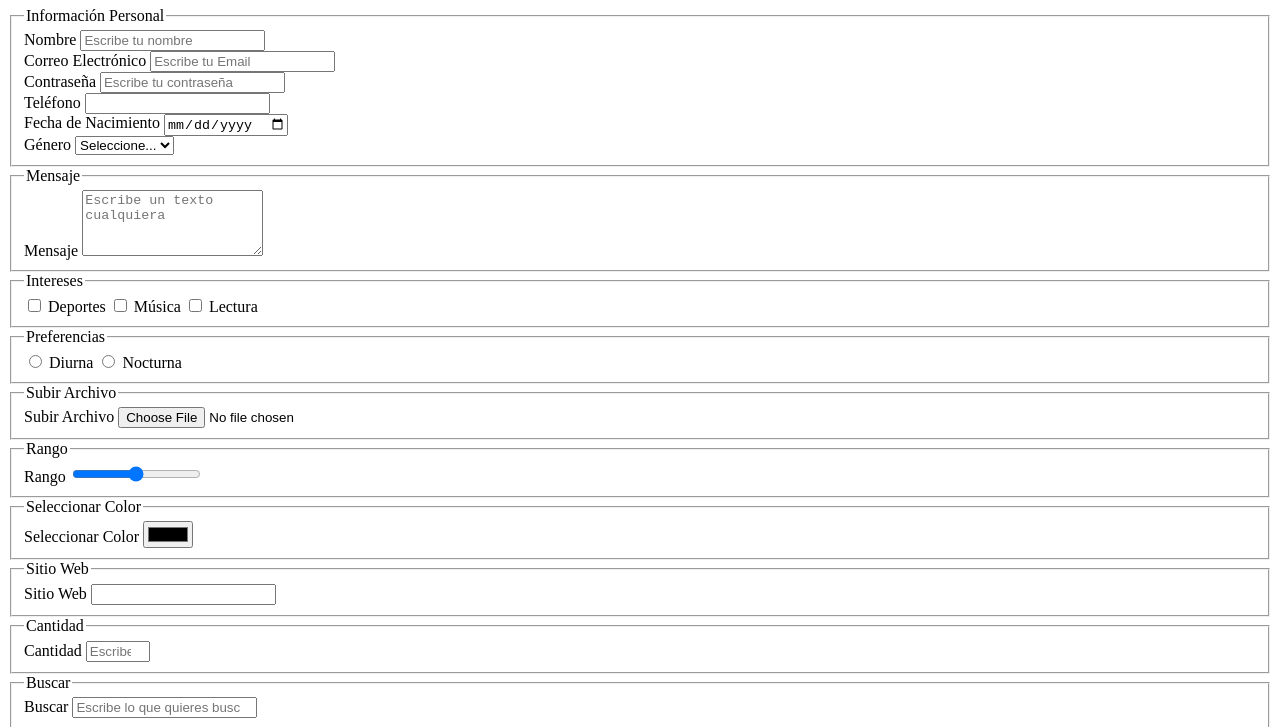
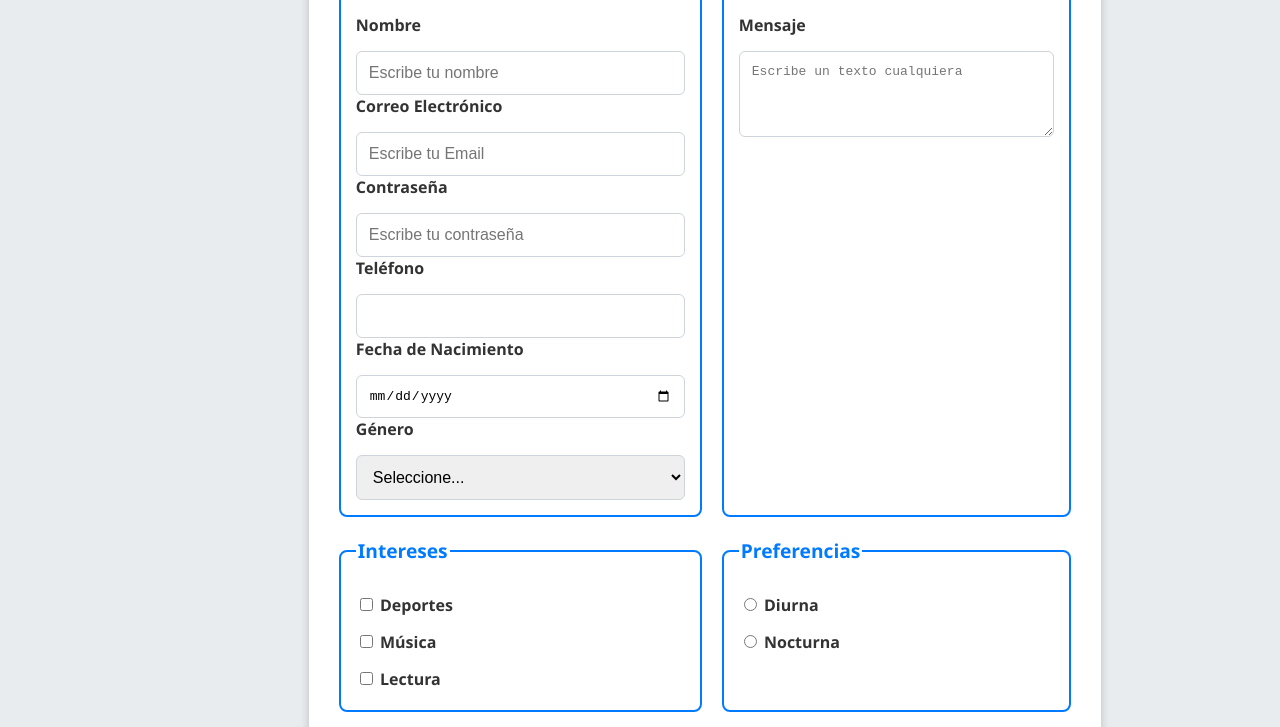
Before and after one commit to Andrewgo12/formualrios, a plain HTML site: page index.html in a window 1280 px wide. Shown: the part 73-800 px from the top of the page. Drawn offline with Linux system fonts and the light colour scheme.

Commit message:
Update index.html

```diff
--- a/index.html
+++ b/index.html
@@ -4,7 +4,7 @@
     <meta charset="UTF-8">
     <meta name="viewport" content="width=device-width, initial-scale=1.0">
     <title>Formulario Completo</title>
-    <link rel="stylesheet" href="../html/Estilos2.css">
+    <link rel="stylesheet" href="Style.css">
 </head>
 <body>
     <header>
```
